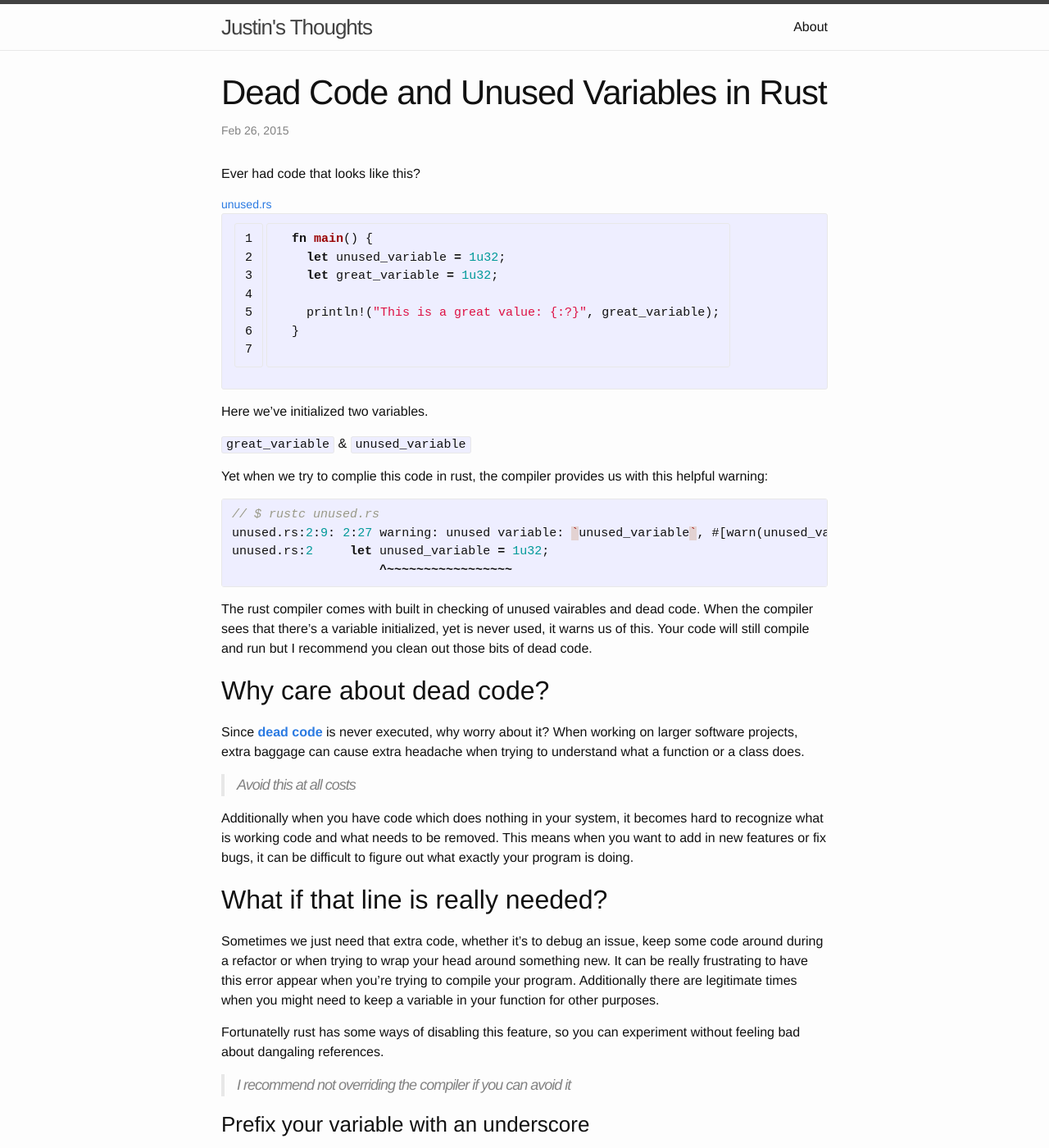
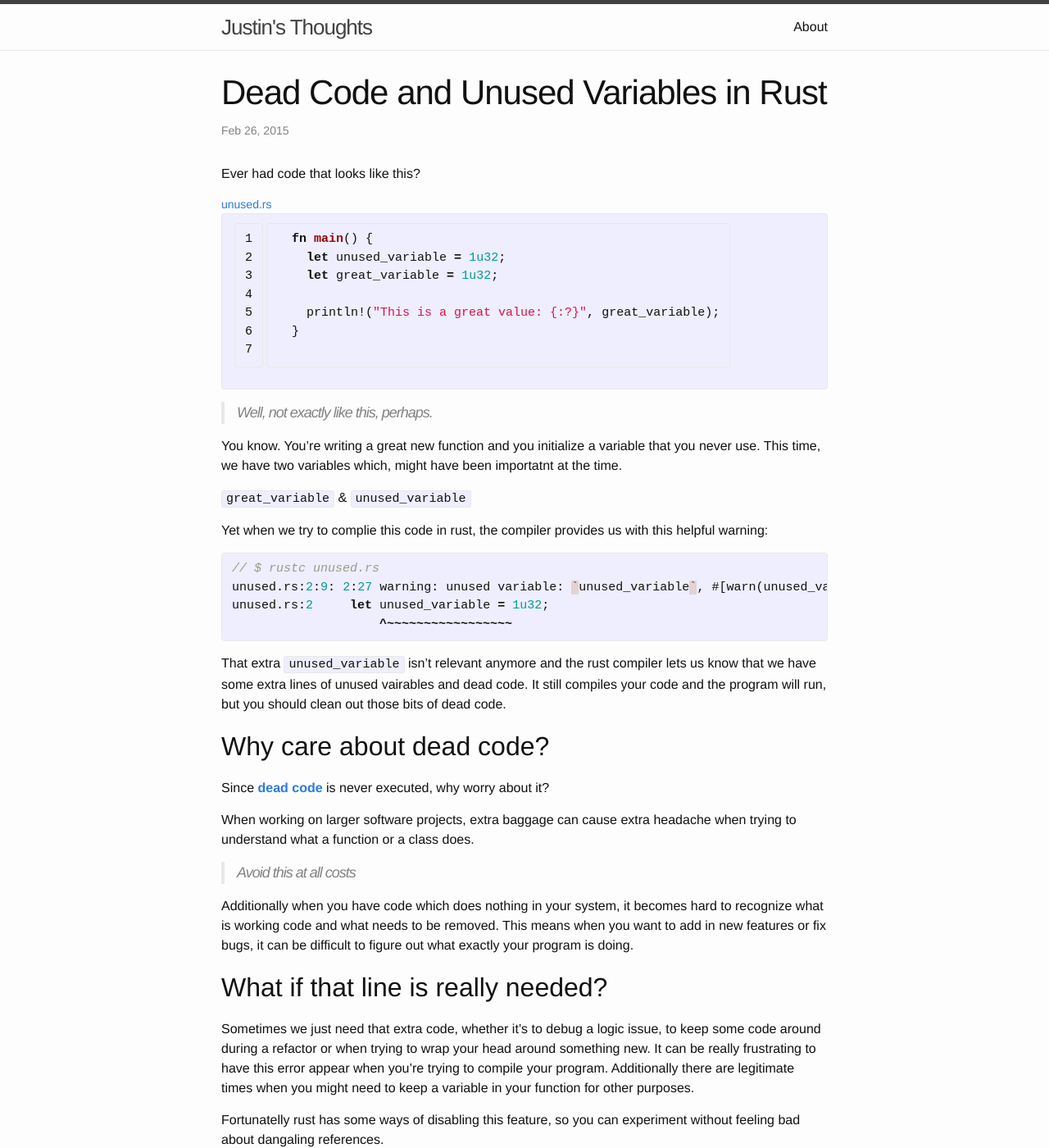
Before and after one commit to justinbburris/justinbburris.github.io, a Jekyll site: the page built from _posts/2015-02-26-unused-variables-in-rust.markdown, in a window 1280 px wide and 1400 px high. Shown: the whole window at 82% size. Built offline with Jekyll 4.4.1, drawn with Linux system fonts in a browser that asks for light colours.

Commit message:
general language cleanup

```diff
--- a/_posts/2015-02-26-unused-variables-in-rust.markdown
+++ b/_posts/2015-02-26-unused-variables-in-rust.markdown
@@ -23,7 +23,10 @@ Ever had code that looks like this?
   {% endhighlight %}
 </figure>
 
-Here we've initialized two variables.
+> Well, not exactly like this, perhaps.
+
+You know. You're writing a great new function and you initialize a variable that you never use. This time,
+we have two variables which, might have been importatnt at the time.
 
 `great_variable` & `unused_variable`
 
@@ -36,14 +39,16 @@ unused.rs:2     let unused_variable = 1u32;
                     ^~~~~~~~~~~~~~~~~~
 {% endhighlight %}
 
-The rust compiler comes with built in checking of unused vairables and dead code. When the compiler sees that there's a
-variable initialized, yet is never used, it warns us of this. Your code will still compile and run
-but I recommend you clean out those bits of dead code.
+That extra `unused_variable` isn't relevant anymore and the rust compiler lets us know that we have some extra
+lines of unused vairables and dead code. It still compiles your code and the program will run, but you should
+clean out those bits of dead code.
 
 ## Why care about dead code?
 
-Since [dead code](http://www.aivosto.com/vbtips/deadcode.html) is never executed, why worry about it? When working on larger software projects,
-extra baggage can cause extra headache when trying to understand what a function or a class does.
+Since [dead code](http://www.aivosto.com/vbtips/deadcode.html) is never executed, why worry about it?
+
+When working on larger software projects, extra baggage can cause extra headache when trying to
+understand what a function or a class does.
 
 > Avoid this at all costs
 
@@ -53,7 +58,7 @@ be difficult to figure out what exactly your program is doing.
 
 ## What if that line is really needed?
 
-Sometimes we just need that extra code, whether it's to debug an issue, keep some code around during
+Sometimes we just need that extra code, whether it's to debug a logic issue, to keep some code around during
 a refactor or when trying to wrap your head around something new. It can be really frustrating to have this error
 appear when you're trying to compile your program. Additionally there are legitimate times when you might need
 to keep a variable in your function for other purposes.
```
